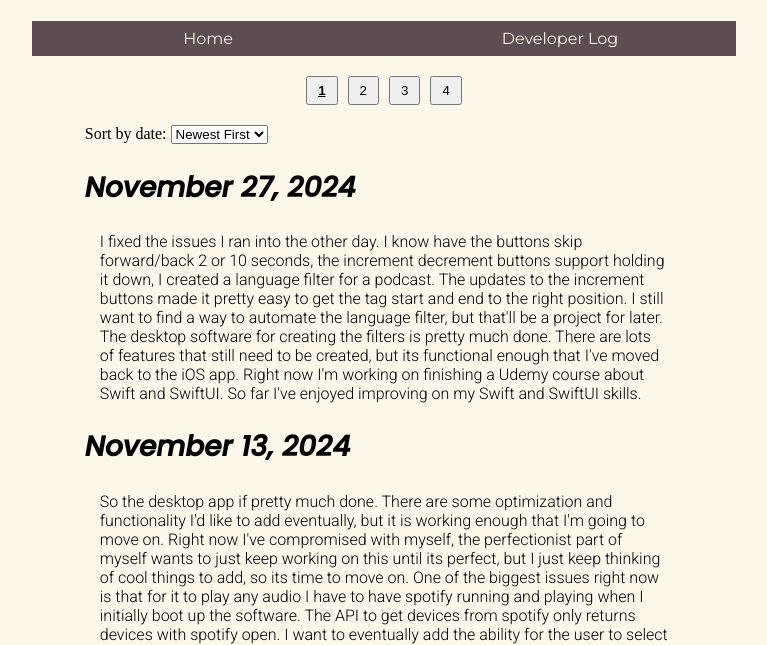
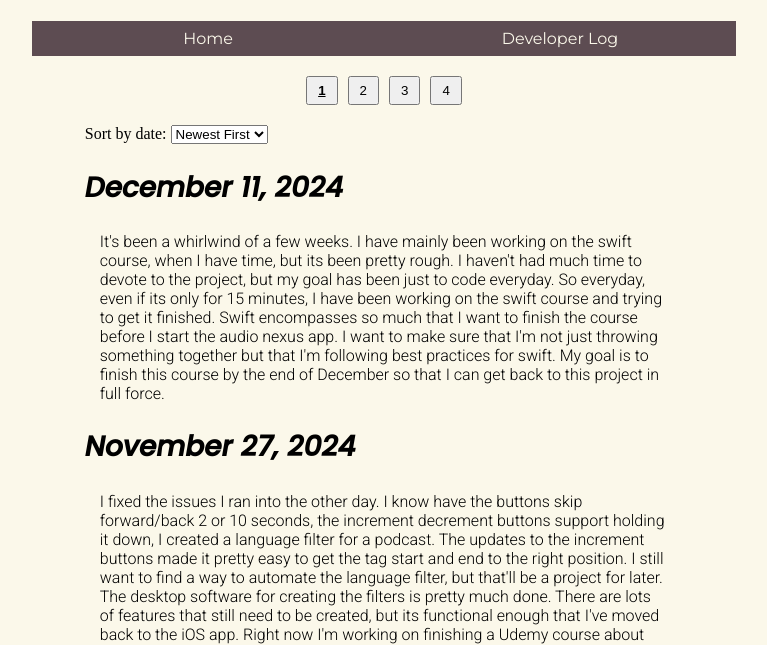
Before and after one commit to jorted-runner/audio_nexus_dev, a plain HTML site: page devLog.html in a window 1280 px wide. Shown: the part 145-790 px from the top of the page, without its empty margins (256-1023 px from the left). Drawn offline with Linux system fonts and the light colour scheme.

Commit message:
Dev log update

```diff
--- a/devLog.html
+++ b/devLog.html
@@ -32,6 +32,14 @@
                 <option value="newest">Newest First</option>
                 <option value="oldest">Oldest First</option>
             </select>
+        </div>
+            <div id="devLogContainer">
+            <section class="devPost">
+                <h1>December 11, 2024</h1>
+                <p>
+                    It's been a whirlwind of a few weeks. I have mainly been working on the swift course, when I have time, but its been pretty rough. I haven't had much time to devote to the project, but my goal has been just to code everyday. So everyday, even if its only for 15 minutes, I have been working on the swift course and trying to get it finished. Swift encompasses so much that I want to finish the course before I start the audio nexus app. I want to make sure that I'm not just throwing something together but that I'm following best practices for swift. My goal is to finish this course by the end of December so that I can get back to this project in full force.
+                </p>
+            </section>
         </div>
         <div id="devLogContainer">
             <section class="devPost">
```
